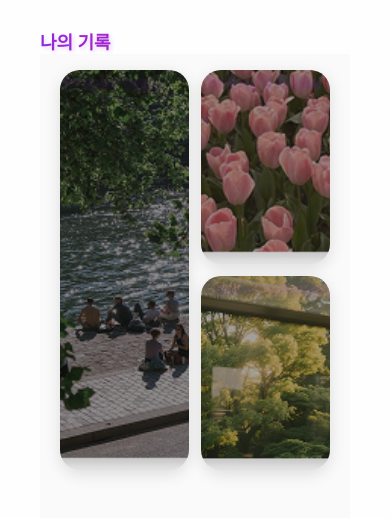
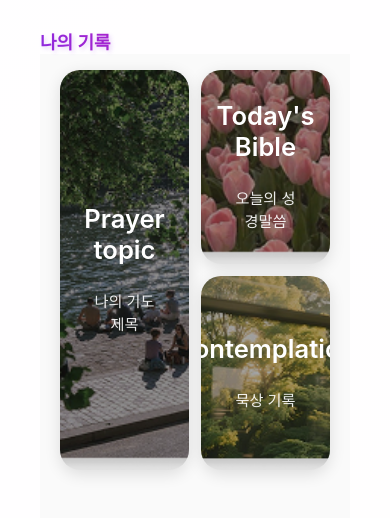
Before and after one commit to elroi773/manna_pray_project, a React (Vite) app: page / in a window 390 px wide. Shown: the part 884-1402 px from the top of the page. Built offline with nearby package versions, Linux system fonts and the light colour scheme; no server answers; the database is empty; a web font is replaced by a local one.

Commit message:
컴포넌트까지 수정 완료 css 문제 해결

```diff
--- a/src/componets/MyRecords.css
+++ b/src/componets/MyRecords.css
@@ -67,29 +67,47 @@
   z-index: 0;
 }
 
-/* 카드 안 텍스트 */
-.cardContent {
+/* 카드 안 텍스트 - 더 구체적인 선택자 사용 */
+.recordsWrapper .MycardContent {
   position: absolute;
   inset: 0;
   display: flex;
   flex-direction: column;
   justify-content: center;
   align-items: center;
-  color: #fff;
+  color: #fff !important;
   text-align: center;
   z-index: 2;
   padding: 16px;
+  /* App.css 그라데이션 효과 무력화 */
+  background: none !important;
+  -webkit-background-clip: initial !important;
+  -webkit-text-fill-color: #fff !important;
+  background-clip: initial !important;
 }
 
-.cardContent h2 {
+.recordsWrapper .MycardContent h2 {
+  color: #fff !important;
   font-size: 1.6rem;
   font-weight: 600;
   margin-bottom: 6px;
+  /* App.css 그라데이션 효과 무력화 */
+  background: none !important;
+  -webkit-background-clip: initial !important;
+  -webkit-text-fill-color: #fff !important;
+  background-clip: initial !important;
+  text-shadow: none !important;
 }
 
-.cardContent p {
+.recordsWrapper .MycardContent p {
+  color: #fff !important;
   font-size: 0.95rem;
   opacity: 0.9;
+  /* App.css 그라데이션 효과 무력화 */
+  background: none !important;
+  -webkit-background-clip: initial !important;
+  -webkit-text-fill-color: #fff !important;
+  background-clip: initial !important;
 }
 
 /* 📱 모바일 대응 - 올바른 비율 */
@@ -131,11 +149,11 @@
     max-width: none;
   }
 
-  .cardContent h2 {
+  .recordsWrapper .cardContent h2 {
     font-size: 1.3rem;
   }
 
-  .cardContent p {
+  .recordsWrapper .cardContent p {
     font-size: 0.85rem;
   }
 }
@@ -150,11 +168,11 @@
     padding: 0 8px;
   }
 
-  .cardContent h2 {
+  .recordsWrapper .cardContent h2 {
     font-size: 1.1rem;
   }
 
-  .cardContent p {
+  .recordsWrapper .cardContent p {
     font-size: 0.8rem;
   }
 }
```
